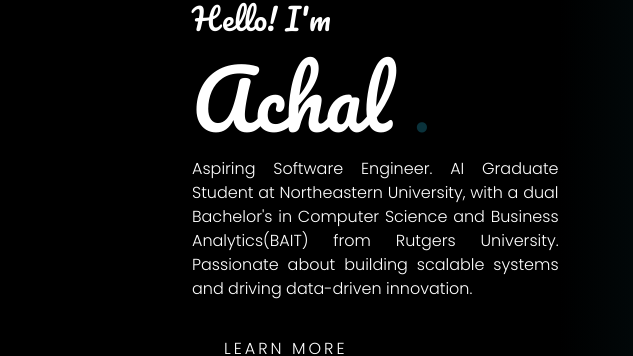
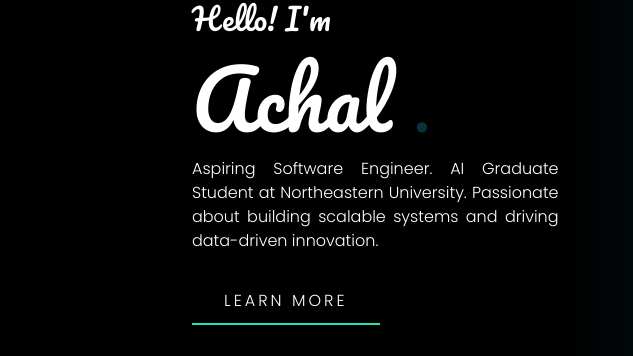
Before and after one commit to Achal2/PersonalWebsite, a website: page index.html in a window 1280 px wide. Shown: the part 265-621 px from the top of the page, 0-633 px from the left. Drawn offline with nearby package versions, Linux system fonts and the light colour scheme; grey boxes are pictures that could not be loaded; a web font is replaced by a local one.

Commit message:
Update index.html

```diff
--- a/index.html
+++ b/index.html
@@ -67,9 +67,9 @@
             <p class="accent-text">.</p>
           </h1>
           <p class="header-about">
-           Aspiring Software Engineer. AI Graduate Student at Northeastern University,
-            with a dual Bachelor's in Computer Science and Business Analytics(BAIT) from Rutgers University.
+           Aspiring Software Engineer. AI Graduate Student at Northeastern University.
             Passionate about building scalable systems and driving data-driven innovation.
+            <!--  ,with a dual Bachelor's in Computer Science and Business Analytics(BAIT) from Rutgers University.-->
           </p>
           <a href="#experiences">
             <button class="learn-more-button styled-button">Learn more</button>
@@ -191,7 +191,7 @@
       <div class="about-text-container">
         <h2 class="about-header">About me!</h2>
         <p class="about-paragraph" style="font-size: 12px; text-align:justify;">
-            As a student at Rutgers Business School, majoring in Computer Science and Business Analytics and Information Technology (BAIT), I’ve developed a deep appreciation for the intersection of technology and business. My passion for leveraging data to drive analytical decision-making is rooted in the many lessons my dad shared with me. As an only child, my dad has been both a mentor and a friend, instilling in me a competitive spirit and a relentless drive to excel in whatever I choose to do. His enthusiasm for programming sparked my own, as he introduced me to Java and SQL, fueling my desire to delve deeper into the world of Computer Science.
+            My name is Achal(Uh-ch-uhl) and I’m currently pursuing a Master’s in Artificial Intelligence at Northeastern University. I graduated from Rutgers Business School with a double major in Computer Science and Business Analytics and Information Technology (BAIT), where I developed a deep appreciation for the intersection of technology and business. My passion for leveraging data to drive analytical decision-making is rooted in the many lessons my dad shared with me. As an only child, my dad has been both a mentor and a friend, instilling in me a competitive spirit and a relentless drive to excel in whatever I choose to do. His enthusiasm for programming sparked my own, as he introduced me to Java and SQL, fueling my desire to delve deeper into the world of Computer Science.
 I’ve had the opportunity to work on projects that bridge the gap between theory and real-world application. At People Tech Group, I played a crucial role in automating infrastructure as code (IaC) generation using Amazon Bedrock and AWS CloudFormation, significantly reducing manual configuration time. This experience not only honed my technical skills in AI and cloud services but also deepened my understanding of how technology can streamline complex business processes. Similarly, my internship at KBC Bank allowed me to optimize SQL queries and automate system processes, reinforcing my commitment to efficiency and precision in every task I undertake.
 My projects reflect my passion for solving real-world problems through technology. Whether it’s developing AI-driven solutions for auto insurance underwriting or creating secure, role-based access control systems for sensitive data, I am driven by the desire to make a meaningful impact.
 Outside of my professional pursuits, I enjoy playing basketball, cheering for the New York Jets, hiking, learning about cars, and spending quality time with my family. My journey is one of continuous learning, and I look forward to the opportunities ahead. Feel free to explore my resume for a detailed overview of my experiences and skills!
```
